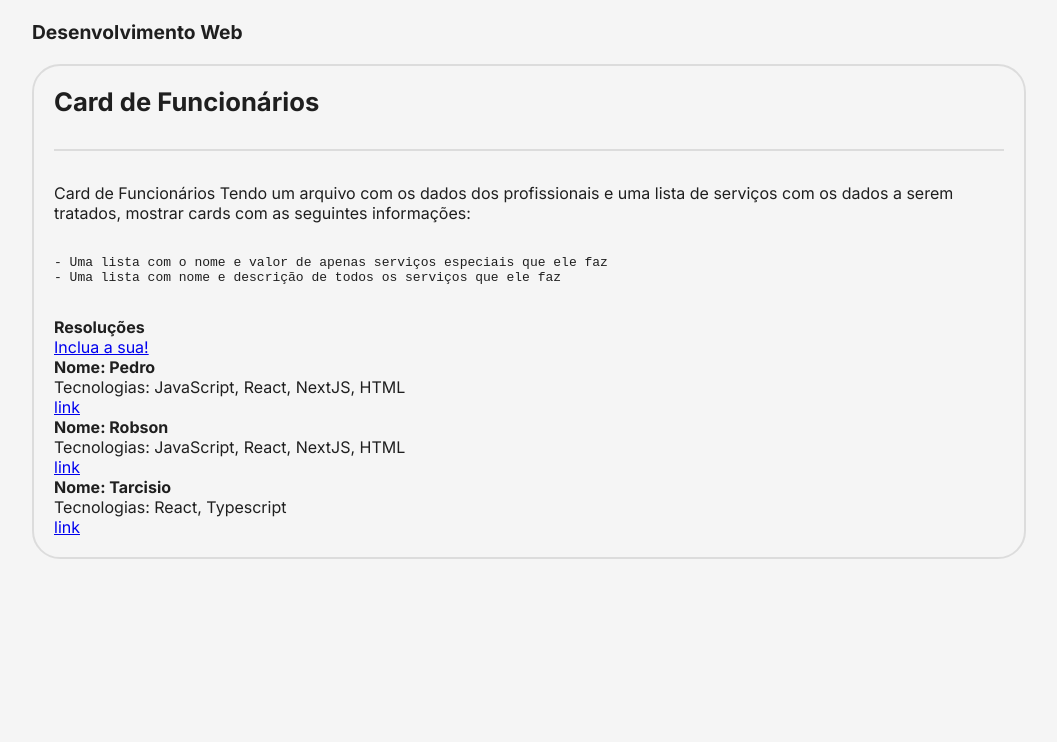
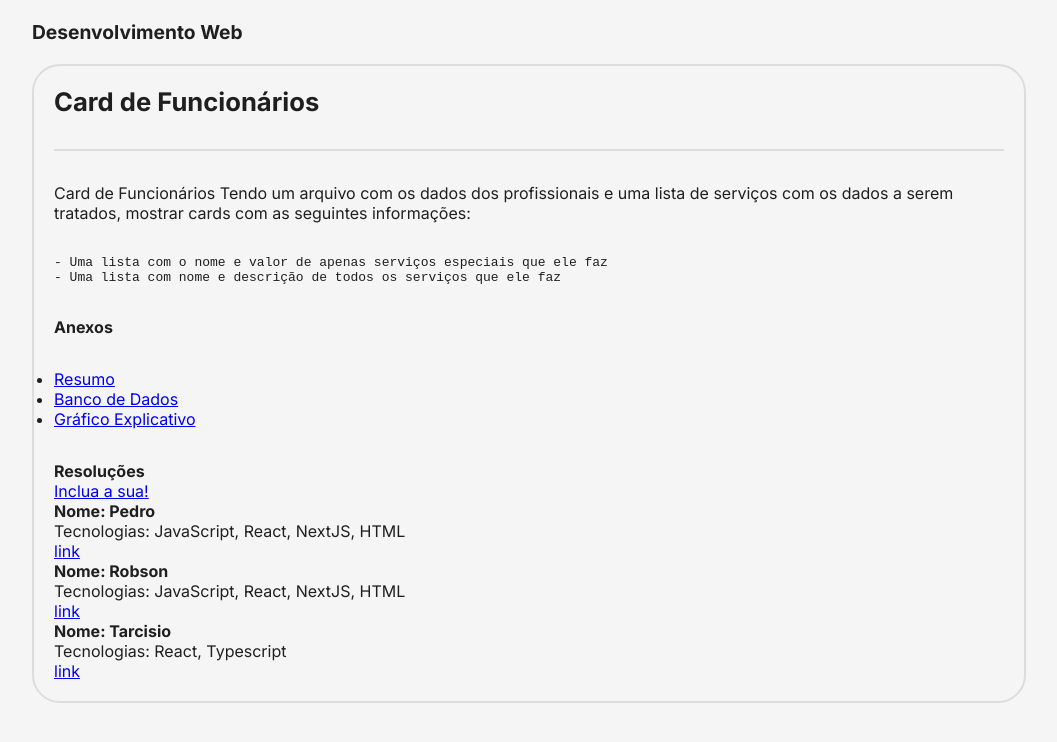
Before and after one commit to DevsGenteBoa/desenvolvimento-web-oficial, a Next.js app: page /desafios/detalhes/1 in a window 1280 px wide. Shown: the top 742 px of the page, without its empty margins (111-1168 px from the left). Built offline with nearby package versions, Linux system fonts and the light colour scheme.

Commit message:
move anexos para pagina de detalhes do desafio

```diff
--- a/src/modules/desafios/detalhes/index.tsx
+++ b/src/modules/desafios/detalhes/index.tsx
@@ -1,10 +1,10 @@
-import ReactMarkdown from "react-markdown";
-import { Container } from "src/components/container";
+import ReactMarkdown from 'react-markdown';
+import { Container } from 'src/components/container';
 
-import DesafiosResolvidos from "src/components/desafios-resolvidos";
-import Wrapper from "src/components/wrapper";
-import desafios from "../../../assets/base-de-dados/desafios/desafios";
-import { DesafioContainer, Title } from "./styles";
+import DesafiosResolvidos from 'src/components/desafios-resolvidos';
+import Wrapper from 'src/components/wrapper';
+import desafios from '../../../assets/base-de-dados/desafios/desafios';
+import { DesafioContainer, Title } from './styles';
 
 const DesafioDetalhePage = ({ id }: { id: string }) => {
   const desafio = desafios.find((desafio: any) => desafio.id === Number(id));
@@ -20,6 +20,23 @@ const DesafioDetalhePage = ({ id }: { id: string }) => {
           {desafio ? (
             <>
               <ReactMarkdown>{desafio.descricao}</ReactMarkdown>
+              {desafio.anexos ? (
+                <>
+                  <h4>Anexos</h4>
+                  <ul>
+                    {desafio.anexos.map((anexo) => (
+                      <li key={anexo.nome}>
+                        <a
+                          href={`desafios/${desafio.id}/${anexo.arquivo}`}
+                          download
+                        >
+                          {anexo.nome}
+                        </a>
+                      </li>
+                    ))}
+                  </ul>
+                </>
+              ) : null}
               <DesafiosResolvidos numDesafio={Number(id)} />
             </>
           ) : (
```
Also changed, not shown: src/components/cards/desafio-card/index.tsx (+4 -11 lines).
